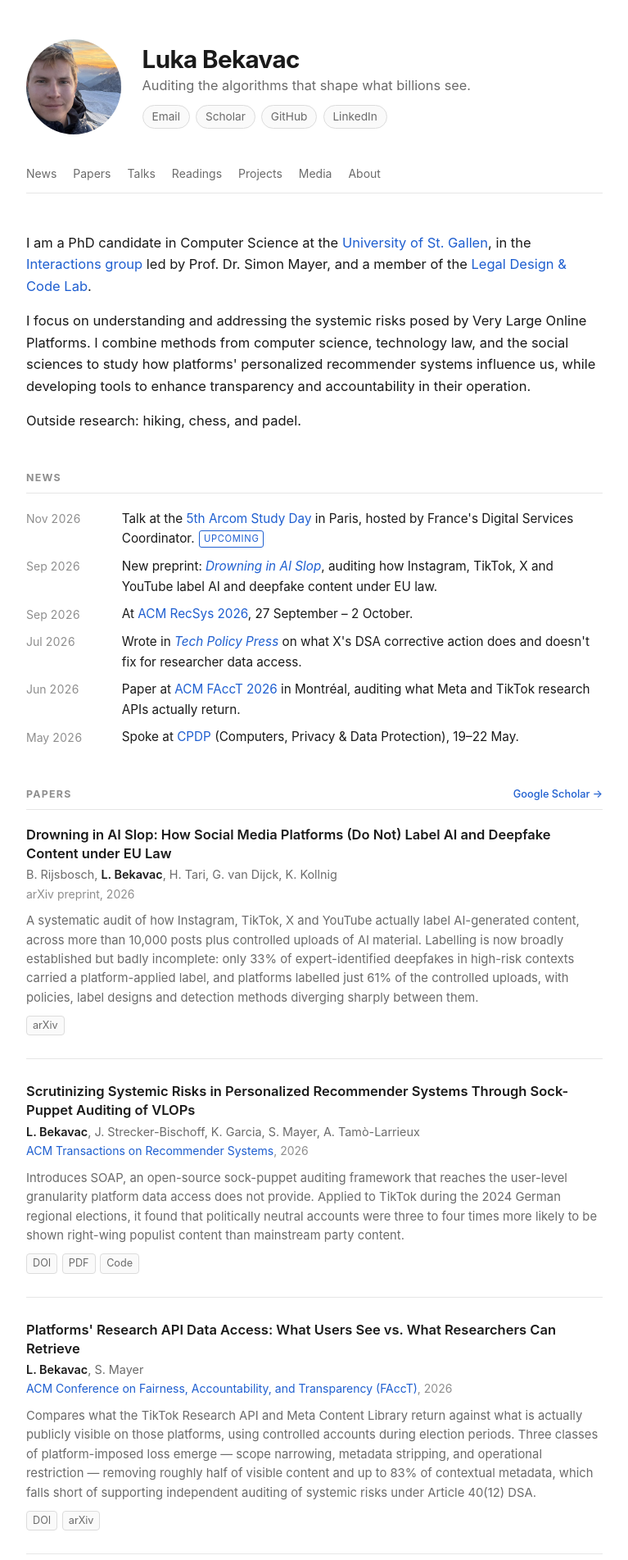
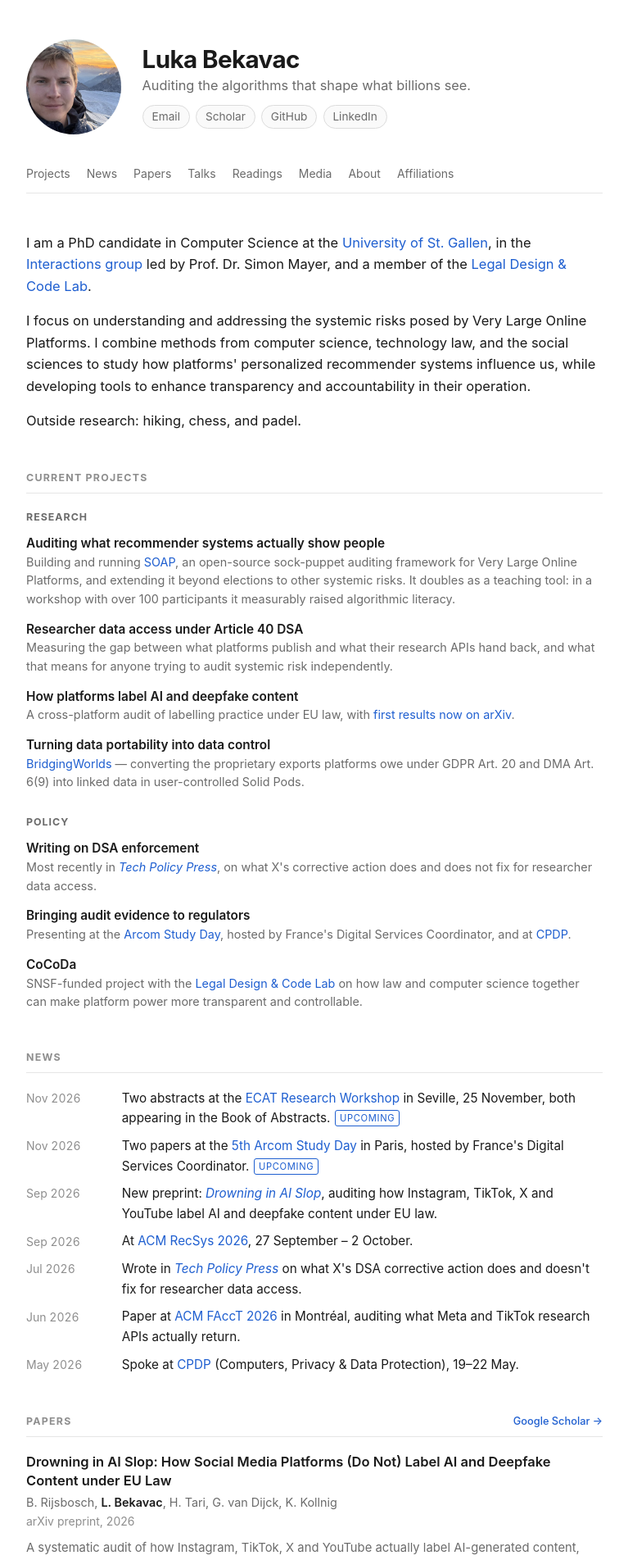
Before and after one commit to LukaBekavac/lukabekavac.github.io, a Jekyll site: the page index.html, which Jekyll copies as it is, in a window 1280 px wide. Shown: the top 1903 px of the page at 82% size, without its empty margins (256-1023 px from the left). Built offline with Jekyll 4.4.1, drawn with Linux system fonts in a browser that asks for light colours; some of the changed text lies outside the part shown.

Commit message:
Collapse papers, add Current Projects and an affiliations showcase
Main page:
- Show only the three newest papers; the other nine sit behind a native
  <details> toggle, so it still works without JavaScript
- Add a Current Projects section at the top, split into Research and
  Policy. Private is deliberately absent until there is content for it.
- Fold the old Projects section into it, so SOAP and BridgingWorlds are
  described once rather than twice

Affiliations:
- Move them out of Academic Info into their own showcase at the bottom,
  as a card grid with logos. Logos sit on a white plate so dark-on-
  transparent marks and marks with a baked-in white background both stay
  legible in either theme; the two with no obtainable logo fall back to
  initials.
- Logos are self-hosted in images/logos, trimmed and sized to 80px tall,
  rather than hotlinked from third-party CDNs
- Add the Coalition for Independent Technology Research (Data Access Task
  Force) and FuSo; drop the Mentorship line, now that the All Tech Is
  Human and EU Knowledge Hub cards state those roles
- Add .tag markup for per-paper affiliation badges. Nothing uses it yet,
  pending the mapping of which affiliation belongs to which work.

New acceptances:
- ECAT Research Workshop 2026 (Seville, 25 November): two abstracts, in
  News and Talks. They are not in the Papers list yet because two
  co-authors are given by first name only.
- Arcom now lists both accepted papers rather than one unnamed talk

Nav gains Projects and Affiliations entries on both pages.

Co-Authored-By: Claude Opus 5 <noreply@anthropic.com>
Claude-Session: https://claude.ai/code/session_015xQifCZHFkNog7jX6N9za1

```diff
--- a/index.html
+++ b/index.html
@@ -40,13 +40,14 @@
 
 <nav class="nav" aria-label="Sections">
   <ul>
+    <li><a href="#projects">Projects</a></li>
     <li><a href="#news">News</a></li>
     <li><a href="#papers">Papers</a></li>
     <li><a href="#talks">Talks</a></li>
     <li><a href="#readings">Readings</a></li>
-    <li><a href="#projects">Projects</a></li>
     <li><a href="#media">Media</a></li>
     <li><a href="#academic">About</a></li>
+    <li><a href="#affiliations">Affiliations</a></li>
   </ul>
 </nav>
 
@@ -62,12 +63,71 @@
   <p>Outside research: hiking, chess, and padel.</p>
 </section>
 
+<section id="projects">
+  <h2>Current Projects</h2>
+
+  <div class="cat">
+    <h3>Research</h3>
+    <ul class="plain">
+      <li>
+        <strong>Auditing what recommender systems actually show people</strong>
+        <span class="sub">Building and running <a href="https://github.com/Interactions-HSG/SOAP">SOAP</a>, an open-source
+        sock-puppet auditing framework for Very Large Online Platforms, and extending it beyond elections to other
+        systemic risks. It doubles as a teaching tool: in a workshop with over 100 participants it measurably raised
+        algorithmic literacy.</span>
+      </li>
+      <li>
+        <strong>Researcher data access under Article 40 DSA</strong>
+        <span class="sub">Measuring the gap between what platforms publish and what their research APIs hand back, and
+        what that means for anyone trying to audit systemic risk independently.</span>
+      </li>
+      <li>
+        <strong>How platforms label AI and deepfake content</strong>
+        <span class="sub">A cross-platform audit of labelling practice under EU law, with
+        <a href="https://arxiv.org/abs/2609.38571">first results now on arXiv</a>.</span>
+      </li>
+      <li>
+        <strong>Turning data portability into data control</strong>
+        <span class="sub"><a href="https://github.com/Interactions-HSG/BridgingWorlds">BridgingWorlds</a> — converting the
+        proprietary exports platforms owe under GDPR Art. 20 and DMA Art. 6(9) into linked data in user-controlled
+        Solid Pods.</span>
+      </li>
+    </ul>
+  </div>
+
+  <div class="cat">
+    <h3>Policy</h3>
+    <ul class="plain">
+      <li>
+        <strong>Writing on DSA enforcement</strong>
+        <span class="sub">Most recently in <a href="https://www.techpolicy.press/what-xs-corrected-action-under-the-dsa-fixes-on-data-access-and-whats-left-open/"><em>Tech Policy Press</em></a>,
+        on what X's corrective action does and does not fix for researcher data access.</span>
+      </li>
+      <li>
+        <strong>Bringing audit evidence to regulators</strong>
+        <span class="sub">Presenting at the <a href="https://www.arcom.fr/en/your-services-by-media/public-consultations/call-papers-fifth-arcom-study-day">Arcom Study Day</a>,
+        hosted by France's Digital Services Coordinator, and at <a href="https://www.cpdpconferences.org/">CPDP</a>.</span>
+      </li>
+      <li>
+        <strong>CoCoDa</strong>
+        <span class="sub">SNSF-funded project with the <a href="https://www.legaldesignandcodelab.org/home">Legal Design
+        &amp; Code Lab</a> on how law and computer science together can make platform power more transparent and
+        controllable.</span>
+      </li>
+    </ul>
+  </div>
+</section>
+
 <section id="news">
   <h2>News</h2>
   <ul class="dated">
     <li>
       <span class="when">Nov 2026</span>
-      <span class="what">Talk at the <a href="https://www.arcom.fr/en/your-services-by-media/public-consultations/call-papers-fifth-arcom-study-day">5th Arcom Study Day</a> in Paris, hosted by France's Digital Services Coordinator.<span class="upcoming" data-until="2026-11">Upcoming</span></span>
+      <span class="what">Two abstracts at the <a href="https://algorithmic-transparency.ec.europa.eu/events/ecat-research-workshop-2026-2026-11-25_en">ECAT Research Workshop</a> in Seville, 25 November, both appearing in the Book of Abstracts.<span class="upcoming" data-until="2026-11-25">Upcoming</span></span>
+    </li>
+    <li>
+      <span class="when">Nov 2026</span>
+      <span class="what">Two papers at the <a href="https://www.arcom.fr/en/your-services-by-media/public-consultations/call-papers-fifth-arcom-study-day">5th Arcom Study Day</a> in Paris, hosted by France's Digital Services Coordinator.<span class="upcoming" data-until="2026-11">Upcoming</span></span>
     </li>
     <li>
       <span class="when">Sep 2026</span>
@@ -139,6 +199,11 @@
         <a href="https://arxiv.org/abs/2601.12390">arXiv</a>
       </div>
     </li>
+  </ul>
+
+  <details class="morepubs">
+    <summary><span class="lbl-shut">Show 9 earlier papers</span><span class="lbl-open">Show fewer</span></summary>
+    <ul class="pubs">
 
     <li>
       <span class="title">Broken Links and Fading Stories: How Dominant Online Platforms Subvert the Hypermedia Foundation of the Web</span>
@@ -261,7 +326,8 @@
       </div>
     </li>
 
-  </ul>
+    </ul>
+  </details>
 </section>
 
 <section id="talks">
@@ -270,8 +336,15 @@
     <li>
       <span class="when">Nov 2026</span>
       <span class="what">
+        <a href="https://algorithmic-transparency.ec.europa.eu/events/ecat-research-workshop-2026-2026-11-25_en">ECAT Research Workshop 2026</a>, Seville<span class="upcoming" data-until="2026-11-25">Upcoming</span>
+        <span class="sub">Two abstracts accepted at the European Commission's Centre for Algorithmic Transparency, on DSA transparency for cyber violence against women and on a code-level audit of X's recommendation pipeline.</span>
+      </span>
+    </li>
+    <li>
+      <span class="when">Nov 2026</span>
+      <span class="what">
         <a href="https://www.arcom.fr/en/your-services-by-media/public-consultations/call-papers-fifth-arcom-study-day">5th Arcom Study Day</a>, Paris<span class="upcoming" data-until="2026-11">Upcoming</span>
-        <span class="sub">Accepted for presentation at the study day of France's Digital Services Coordinator, held with ENS Paris-Saclay.</span>
+        <span class="sub">Two papers accepted at the study day of France's Digital Services Coordinator, held with ENS Paris-Saclay.</span>
       </span>
     </li>
     <li>
@@ -279,13 +352,6 @@
       <span class="what">
         <a href="https://facctconference.org/2026/">ACM FAccT 2026</a>, Montréal
         <span class="sub"><em>Platforms' Research API Data Access: What Users See vs. What Researchers Can Retrieve</em>. 25–28 June 2026.</span>
-      </span>
-    </li>
-    <li>
-      <span class="when">May 2026</span>
-      <span class="what">
-        <a href="https://www.cpdpconferences.org/">CPDP</a> — Computers, Privacy &amp; Data Protection, Brussels
-        <span class="sub">19–22 May 2026.</span>
       </span>
     </li>
   </ul>
@@ -341,26 +407,6 @@
   </ul>
 </section>
 
-<section id="projects">
-  <h2>Projects</h2>
-  <ul class="plain">
-    <li>
-      <strong><a href="https://github.com/Interactions-HSG/SOAP">SOAP</a></strong> — a sock-puppet auditing tool for
-      Very Large Online Platforms.
-      <span class="sub">Open-source framework for running controlled sock-puppet accounts against platform recommenders,
-      built to make systemic-risk audits reproducible under the DSA. Also used as a teaching tool: in a workshop with
-      over 100 participants it measurably raised algorithmic literacy.</span>
-    </li>
-    <li>
-      <strong><a href="https://github.com/Interactions-HSG/BridgingWorlds">BridgingWorlds</a></strong> — turning platform
-      data exports into linked data.
-      <span class="sub">Pipeline that converts the proprietary dumps platforms hand over under GDPR Art. 20 and DMA
-      Art. 6(9) into structured RDF held in user-controlled Solid Pods, so data portability becomes something you can
-      actually switch with.</span>
-    </li>
-  </ul>
-</section>
-
 <section id="media">
   <h2>Media &amp; Features</h2>
   <ul class="media">
@@ -407,26 +453,76 @@
       <strong>B.Sc. in Business Information Systems</strong>, <a href="https://www.hs-furtwangen.de/en/">Furtwangen University (HFU)</a>, Germany
     </li>
   </ul>
+</section>
 
-  <ul class="plain" style="margin-top:1.5rem">
+<section id="affiliations">
+  <h2>Affiliations</h2>
+  <ul class="affs">
+
     <li>
-      <strong>Mentorship</strong>
-      <span class="sub">
-        Mentee, <a href="https://alltechishuman.org/">All Tech Is Human</a> Responsible Tech Mentorship Program ·
-        Mentee, <a href="https://home-affairs.ec.europa.eu/news/mentoring-next-generation-pcve-practitioners-policy-makers-and-researchers-2025-01-22_en">EU Knowledge Hub</a>
-        mentoring programme for the next generation of P/CVE practitioners, policymakers and researchers
-      </span>
+      <a class="aff" href="https://ics.unisg.ch/chair-interactions-mayer/">
+        <span class="plate"><img src="/images/logos/hsg.png" alt="" width="385" height="80"></span>
+        <span class="affname">University of St. Gallen</span>
+        <span class="affrole">PhD candidate, Interactions Group</span>
+      </a>
     </li>
+
     <li>
-      <strong>Affiliations</strong>
-      <span class="sub">
-        <a href="https://ics.unisg.ch/chair-interactions-mayer/">Interactions Group</a>, Institute of Computer Science, HSG ·
-        <a href="https://www.legaldesignandcodelab.org/home">Legal Design &amp; Code Lab</a> (CoCoDa, SNSF-funded) ·
-        <a href="https://ai.ethz.ch/">ETH AI Center</a>, Zurich ·
-        <a href="https://home-affairs.ec.europa.eu/networks/eu-knowledge-hub-prevention-radicalisation_en">PCVE EU Knowledge Hub</a> ·
-        Future Society (FUSO), HSG
-      </span>
+      <a class="aff" href="https://www.legaldesignandcodelab.org/home">
+        <span class="plate"><span class="initials">LD&amp;C</span></span>
+        <span class="affname">Legal Design &amp; Code Lab</span>
+        <span class="affrole">Member</span>
+      </a>
     </li>
+
+    <li>
+      <a class="aff" href="https://cocoda-project.org/">
+        <span class="plate"><img src="/images/logos/cocoda.png" alt="" width="125" height="80"></span>
+        <span class="affname">CoCoDa</span>
+        <span class="affrole">SNSF-funded project on platform transparency and control</span>
+      </a>
+    </li>
+
+    <li>
+      <a class="aff" href="https://ai.ethz.ch/">
+        <span class="plate"><img src="/images/logos/eth-ai-center.png" alt="" width="180" height="80"></span>
+        <span class="affname">ETH AI Center</span>
+        <span class="affrole">Associated, Zurich</span>
+      </a>
+    </li>
+
+    <li>
+      <a class="aff" href="https://independenttechresearch.org/">
+        <span class="plate"><span class="initials">CITR</span></span>
+        <span class="affname">Coalition for Independent Technology Research</span>
+        <span class="affrole">Data Access Task Force</span>
+      </a>
+    </li>
+
+    <li>
+      <a class="aff" href="https://alltechishuman.org/">
+        <span class="plate"><img src="/images/logos/all-tech-is-human.png" alt="" width="186" height="80"></span>
+        <span class="affname">All Tech Is Human</span>
+        <span class="affrole">Mentee, Responsible Tech Mentorship Program</span>
+      </a>
+    </li>
+
+    <li>
+      <a class="aff" href="https://home-affairs.ec.europa.eu/networks/eu-knowledge-hub-prevention-radicalisation_en">
+        <span class="plate"><img src="/images/logos/european-commission.svg" alt="" width="40" height="40"></span>
+        <span class="affname">EU Knowledge Hub on Prevention of Radicalisation</span>
+        <span class="affrole">Mentee, P/CVE mentoring programme</span>
+      </a>
+    </li>
+
+    <li>
+      <a class="aff" href="https://futuresociety.ch/">
+        <span class="plate"><img src="/images/logos/fuso.svg" alt="" width="40" height="40"></span>
+        <span class="affname">FuSo — Future Society Hub</span>
+        <span class="affrole">University of St. Gallen</span>
+      </a>
+    </li>
+
   </ul>
 </section>
 
--- a/style.css
+++ b/style.css
@@ -299,6 +299,52 @@ p:last-child { margin-bottom: 0; }
 
 .refs a:hover { border-color: var(--accent); color: var(--accent); text-decoration: none; }
 
+/* ---------- categorised groups (current projects) ---------- */
+
+.cat { margin-bottom: 1.7rem; }
+.cat:last-child { margin-bottom: 0; }
+
+.cat h3 {
+  font-size: 0.775rem;
+  font-weight: 650;
+  text-transform: uppercase;
+  letter-spacing: 0.08em;
+  color: var(--muted);
+  margin: 0 0 0.65rem;
+}
+
+/* ---------- collapsed papers ---------- */
+
+.morepubs { margin-top: 1.75rem; }
+
+.morepubs > summary {
+  display: inline-block;
+  cursor: pointer;
+  list-style: none;
+  border: 1px solid var(--chip-bd);
+  background: var(--chip-bg);
+  border-radius: 999px;
+  padding: 0.22rem 0.85rem;
+  font-size: 0.855rem;
+  color: var(--muted);
+}
+
+.morepubs > summary::-webkit-details-marker { display: none; }
+.morepubs > summary::after { content: " ↓"; }
+
+.morepubs > summary:hover { border-color: var(--accent); color: var(--accent); }
+
+.morepubs > summary:focus-visible {
+  outline: 2px solid var(--accent);
+  outline-offset: 2px;
+}
+
+.morepubs[open] > summary { margin-bottom: 1.75rem; }
+.morepubs[open] > summary::after { content: " ↑"; }
+
+.morepubs[open] > summary .lbl-shut,
+.morepubs:not([open]) > summary .lbl-open { display: none; }
+
 /* ---------- readings ---------- */
 
 .readings { margin: 0; padding: 0; list-style: none; }
@@ -371,6 +417,102 @@ p:last-child { margin-bottom: 0; }
 
 .plain strong { font-weight: 600; }
 
+/* ---------- affiliations ---------- */
+
+.affs {
+  list-style: none;
+  margin: 0;
+  padding: 0;
+  display: grid;
+  grid-template-columns: repeat(auto-fill, minmax(13.5rem, 1fr));
+  gap: 0.8rem;
+}
+
+.aff {
+  display: flex;
+  flex-direction: column;
+  gap: 0.6rem;
+  height: 100%;
+  padding: 0.85rem;
+  border: 1px solid var(--rule);
+  border-radius: 8px;
+  color: inherit;
+}
+
+.aff:hover { border-color: var(--accent); text-decoration: none; }
+.aff:hover .affname { color: var(--accent); }
+
+/* Logos sit on a white plate so dark-on-transparent marks and marks with a
+   baked-in white background both stay legible in either theme. */
+.plate {
+  display: flex;
+  align-items: center;
+  height: 44px;
+  padding: 0.3rem 0.5rem;
+  background: #fff;
+  border-radius: 5px;
+  box-shadow: inset 0 0 0 1px rgba(0, 0, 0, 0.07);
+}
+
+.plate img {
+  display: block;
+  max-height: 28px;
+  max-width: 100%;
+  width: auto;
+}
+
+.plate .initials {
+  font-size: 0.95rem;
+  font-weight: 700;
+  letter-spacing: 0.03em;
+  color: #5a5a5a;
+}
+
+.affname {
+  font-weight: 600;
+  font-size: 0.915rem;
+  line-height: 1.35;
+}
+
+.affrole {
+  color: var(--muted);
+  font-size: 0.845rem;
+  line-height: 1.4;
+  margin-top: -0.25rem;
+}
+
+/* ---------- affiliation tags on papers and projects ----------
+   Not applied anywhere yet — see the README for how to attach one. */
+
+.tags {
+  display: flex;
+  flex-wrap: wrap;
+  gap: 0.3rem;
+  margin-top: 0.55rem;
+}
+
+.tag {
+  display: inline-flex;
+  align-items: center;
+  gap: 0.32rem;
+  border: 1px solid var(--chip-bd);
+  background: var(--chip-bg);
+  border-radius: 999px;
+  padding: 0.1rem 0.52rem;
+  font-size: 0.74rem;
+  color: var(--muted);
+}
+
+.tag:hover { border-color: var(--accent); color: var(--accent); text-decoration: none; }
+
+.tag img {
+  height: 13px;
+  width: auto;
+  background: #fff;
+  border-radius: 2px;
+  padding: 1px 2px;
+}
+
 /* ---------- footer ---------- */
 
 footer {
```
Also changed, not shown: talks/index.html (+22 -3 lines), README.md, images/logos/all-tech-is-human.png (added), images/logos/cocoda.png (added), images/logos/eth-ai-center.png (added), images/logos/european-commission.svg (added), images/logos/fuso.svg (added), images/logos/hsg.png (added).
